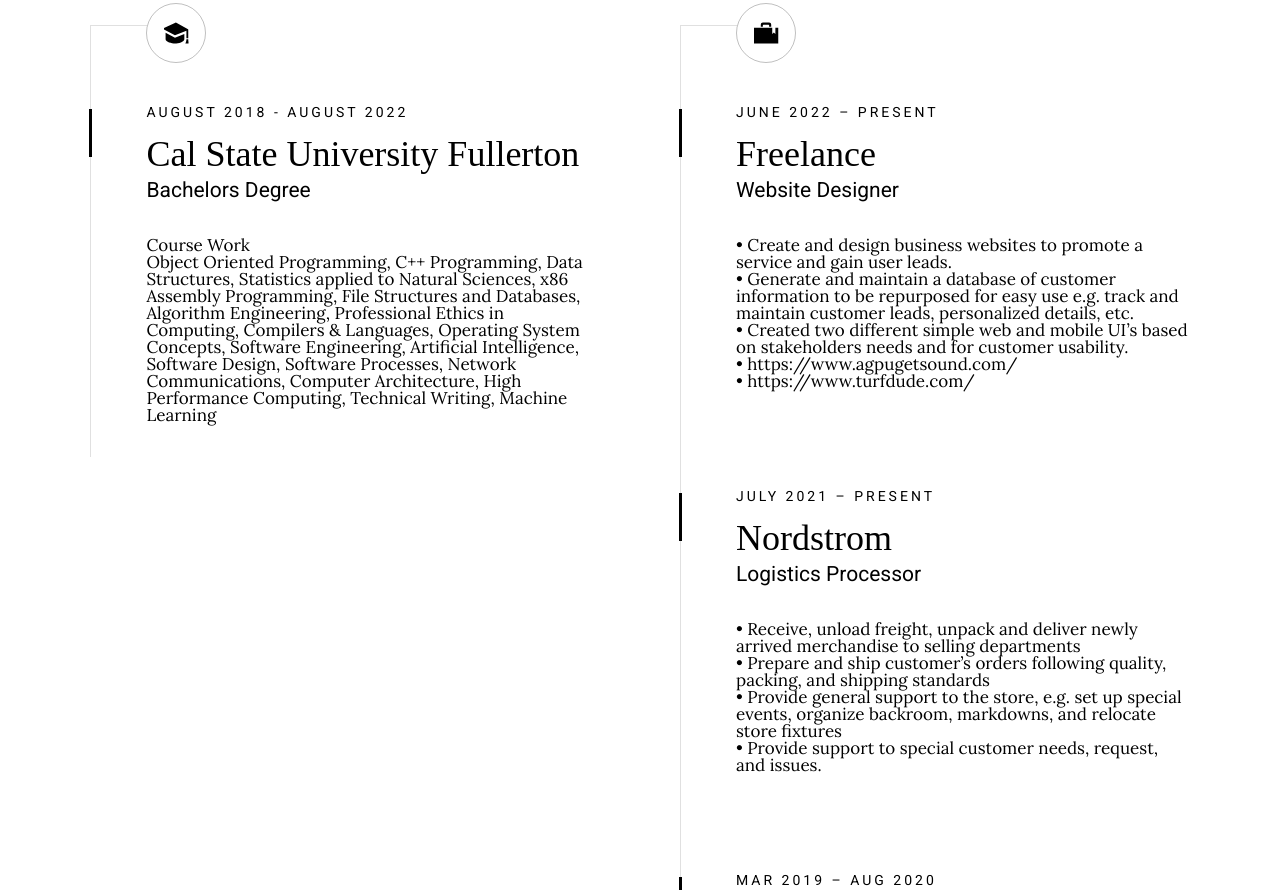
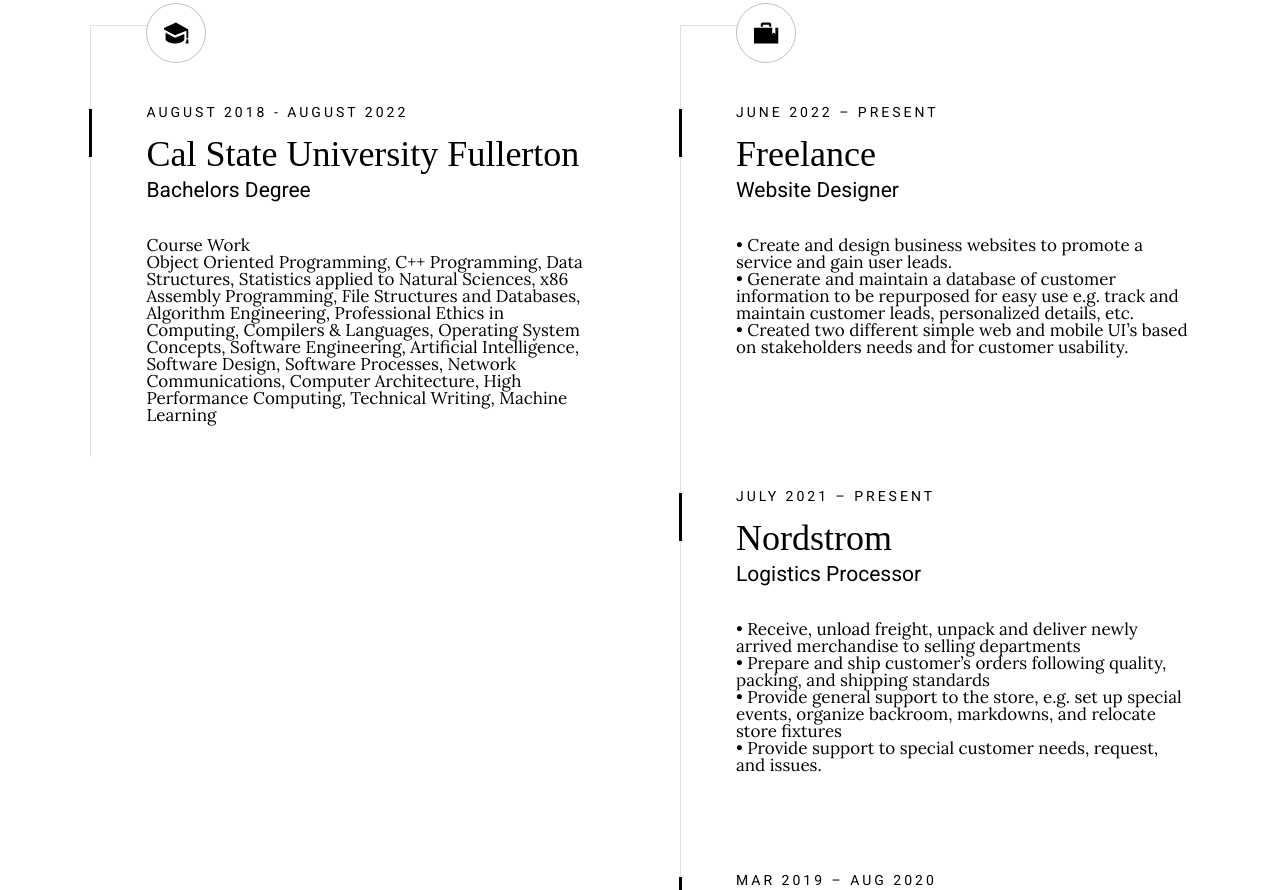
Before and after one commit to carsoncarpenter7/carsoncarpenter7.github.io, a website built with Vite: page index.html in a window 1280 px wide. Shown: the part 1635-2525 px from the top of the page. Built offline with nearby package versions, Linux system fonts and the light colour scheme; files whose address does not match are found by name; a web font is replaced by a local one.

Commit message:
Updated index.html

```diff
--- a/index.html
+++ b/index.html
@@ -209,8 +209,6 @@
                                 <p> • Generate and maintain a database of customer information to be repurposed for easy use e.g. track and maintain
                                         customer leads, personalized details, etc.</p>
                                 <p> • Created two different simple web and mobile UI’s based on stakeholders needs and for customer usability.</p>
-                                <p> • https://www.agpugetsound.com/</p>
-                                <p> • https://www.turfdude.com/</p>
                             </div>
                         </div>
 
```
